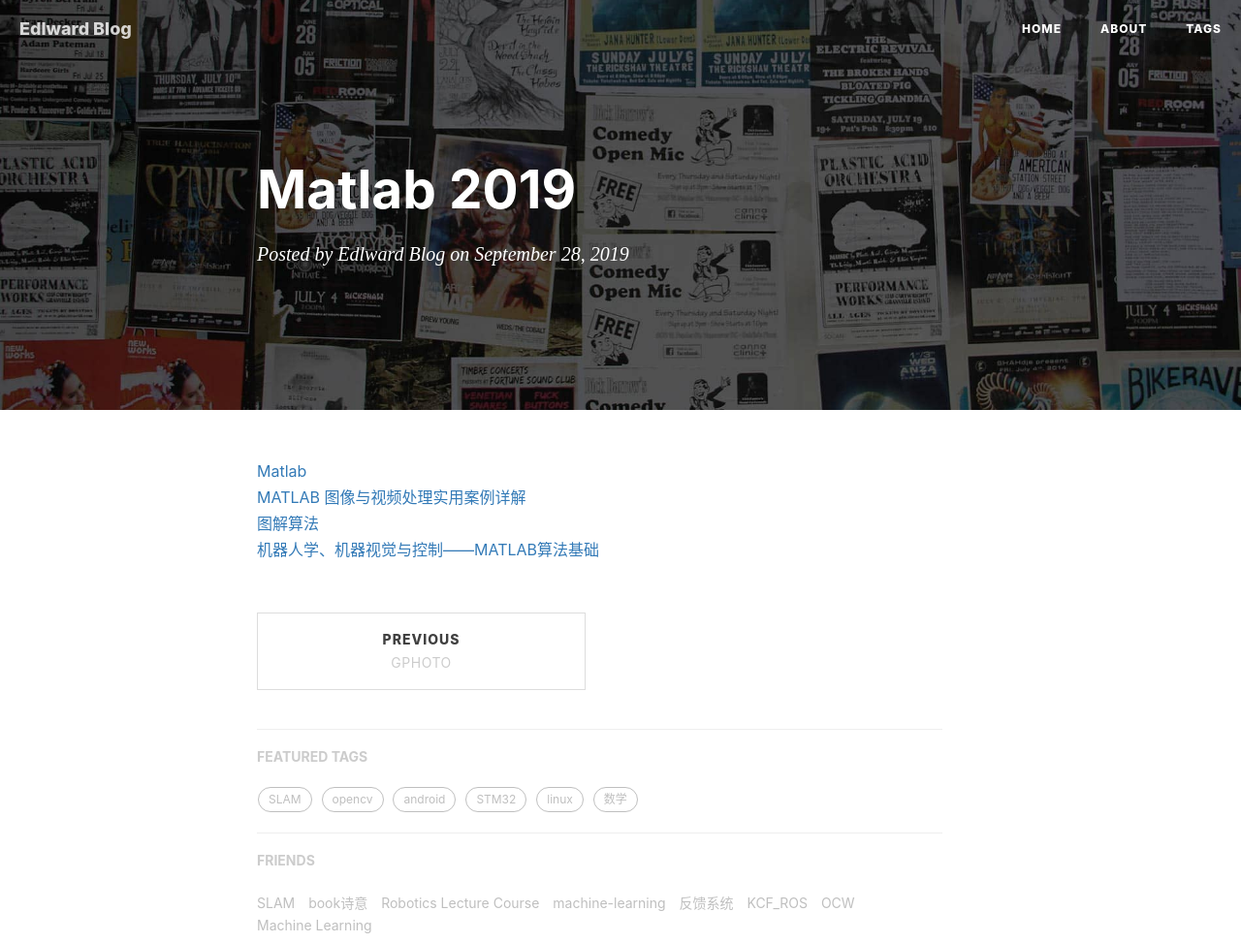
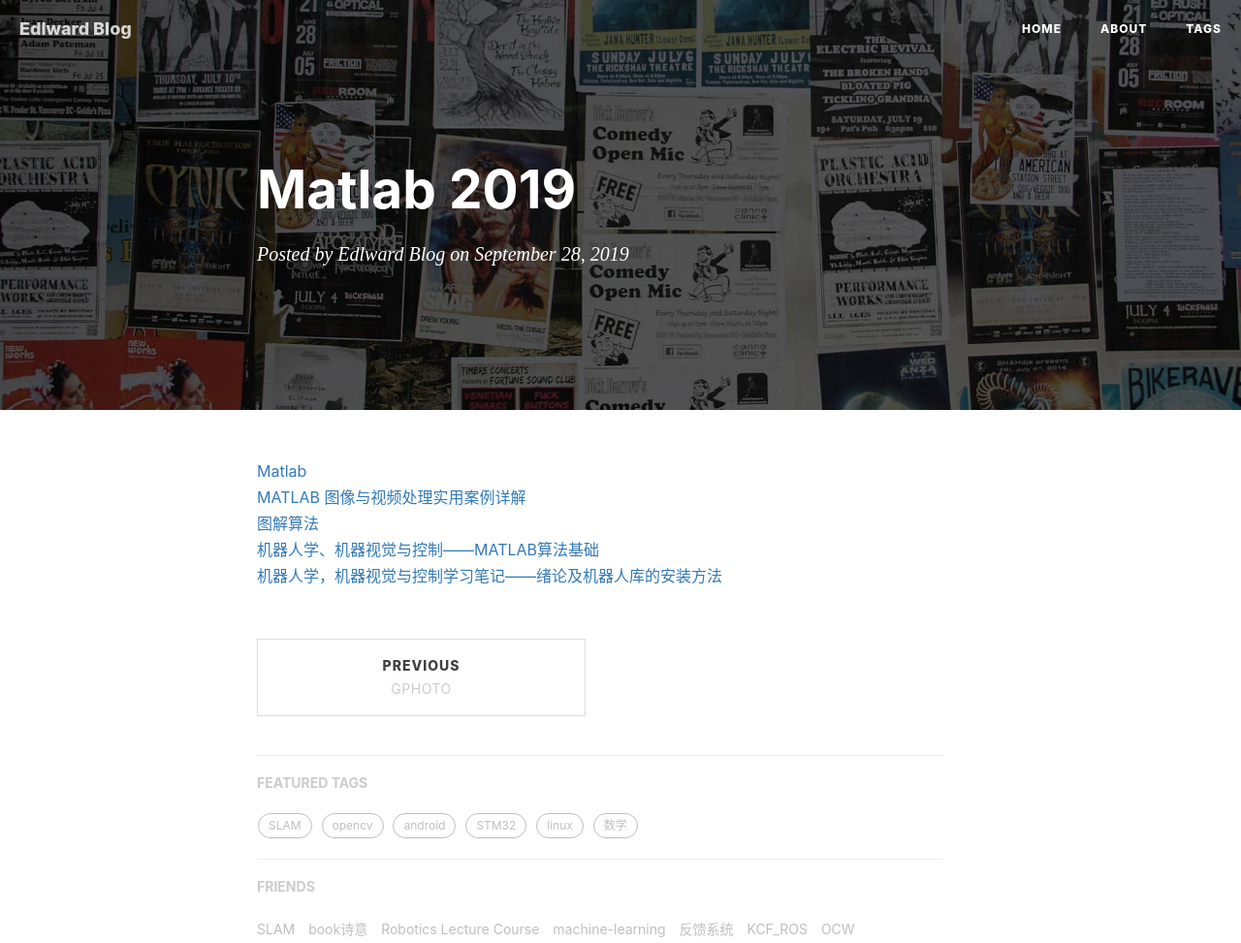
Before and after one commit to gary-robotics/dlward, a Jekyll site: the page built from _posts/2019-09-28-Matlab-2019.markdown, in a window 1280 px wide, cut to the strip 0-973 px from the top of the page. Shown: the whole strip at 97% size. Built offline with Jekyll 4.4.1, drawn with Linux system fonts in a browser that asks for light colours; nearby versions of some CDN libraries; our own code applies the rules of GitHub Pages for plain Markdown files; comment, search, counter and statistics services are not loaded.

Commit message:
Update 2019-09-28-Matlab-2019.markdown

```diff
--- a/_posts/2019-09-28-Matlab-2019.markdown
+++ b/_posts/2019-09-28-Matlab-2019.markdown
@@ -2,3 +2,4 @@
 [MATLAB 图像与视频处理实用案例详解](https://6so.so/t/446393/)
 [图解算法](https://6so.so/t/460856/)
 [机器人学、机器视觉与控制――MATLAB算法基础](https://6so.so/t/440731/)
+[机器人学，机器视觉与控制学习笔记——绪论及机器人库的安装方法](https://blog.csdn.net/yukinoai/article/details/78946500)
```
